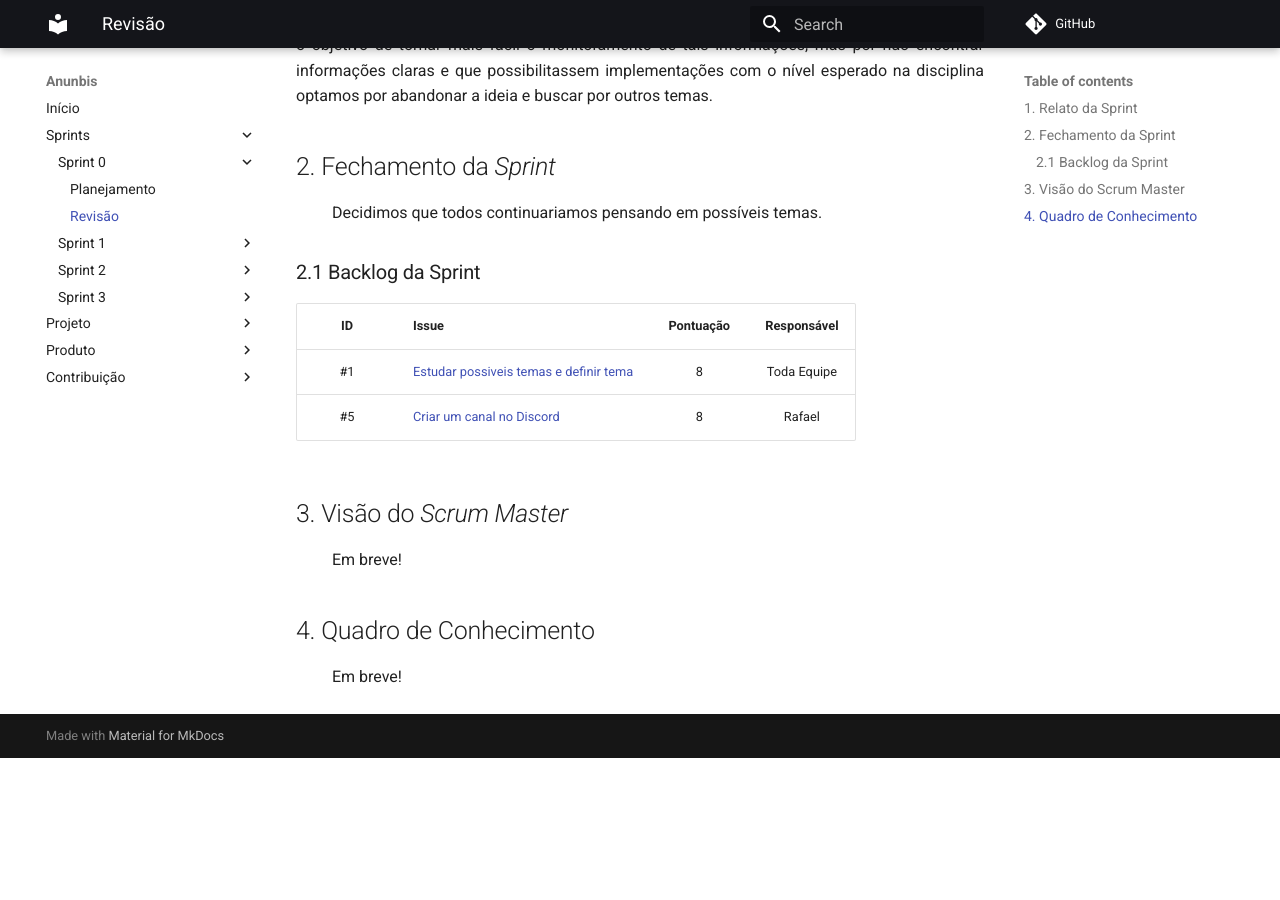
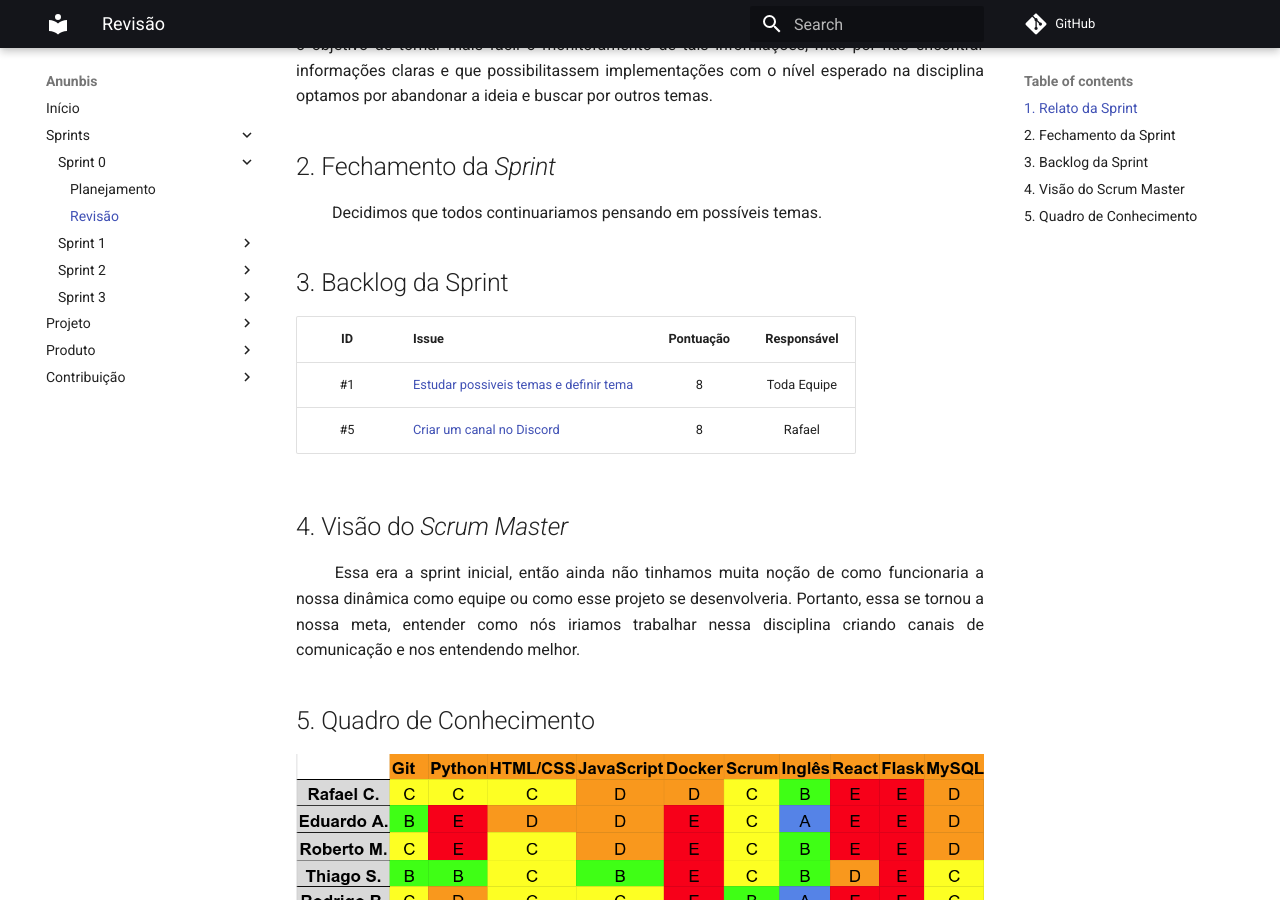
Before and after one commit to fga-eps-mds/2020.2-Anunbis, an MkDocs documentation site: the page built from docs/sprints/revisao-sprint-0.md, in a window 1280 px wide and 900 px high, scrolled down 317 px. Built offline with MkDocs 1.6.1 and Material for MkDocs 9.7.7, drawn with Linux system fonts in a browser that asks for light colours; comment, search, counter and statistics services are not loaded; before the commit the page ends 1075 px from its top, so only the background shows below that.

Commit message:
#60 Adicionando a visao do scrum master e a imagem do quadro de conhecimento
Co-authored-by: Balbinoo <rodrigo080599@hotmail.com>

```diff
--- a/docs/sprints/revisao-sprint-0.md
+++ b/docs/sprints/revisao-sprint-0.md
@@ -10,7 +10,7 @@
 <p align="justify">&emsp;&emsp; Decidimos que todos continuariamos pensando em possíveis temas.
 </p>
 
-### 2.1 Backlog da Sprint
+## 3. Backlog da Sprint
 
 | ID | Issue | Pontuação | Responsável|
 |:--:| ------- | :----: | :----: |
@@ -18,18 +18,11 @@
 | #5 | [Criar um canal no Discord](https://github.com/fga-eps-mds/2020.2-Anunbis/issues/5) |8| Rafael |
 
 
-## 3. Visão do _Scrum Master_
+## 4. Visão do _Scrum Master_
 
-<p align="justify">&emsp;&emsp; Em breve!</p>
+<p align="justify">&emsp;&emsp; Essa era a sprint inicial, então ainda não tinhamos muita noção de como funcionaria a nossa dinâmica como equipe ou como esse projeto se desenvolveria. Portanto, essa se tornou a nossa meta, entender como nós iriamos trabalhar nessa disciplina criando canais de comunicação e nos entendendo melhor.</p>
 
-## 4. Quadro de Conhecimento
+## 5. Quadro de Conhecimento
 
-<p align="justify">&emsp;&emsp; Em breve!</p>
-
-<!--
 <img src="/images/quadroConhecimento1.png" width="1000">
-
- ![Screenshot](./images/quadroConhecimento1.png )
-
-={:height="150px" width="20px"}
--->
+<img src="/images/legendaQuadroConhecimento.png" width="250">
```
